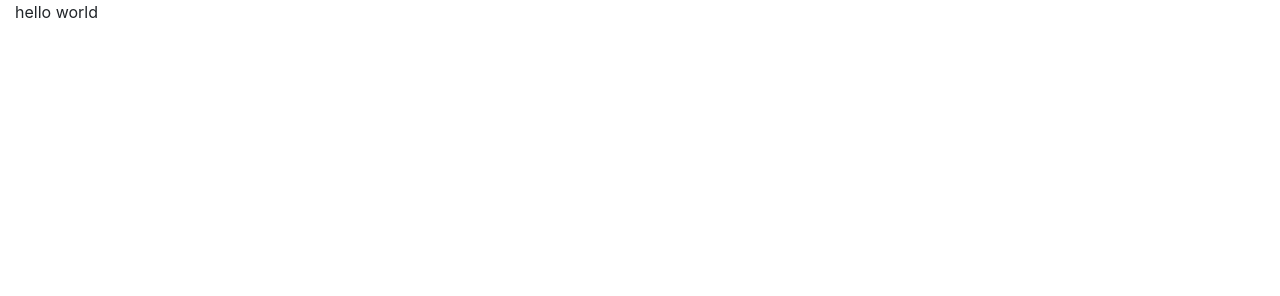
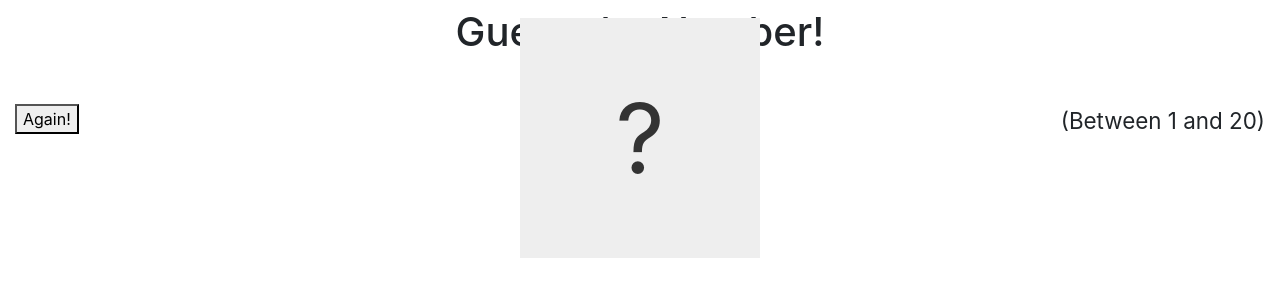
Before and after one commit to JonWil91/Numbers-game-JavaScript, a plain HTML site: page index.html in a window 1280 px wide. Drawn offline with nearby package versions, Linux system fonts and the light colour scheme.

Commit message:
Added header layout; title, button and game parameters text

```diff
--- a/index.html
+++ b/index.html
@@ -1,14 +1,31 @@
 <!DOCTYPE html>
 <html lang="en">
+
 <head>
     <meta charset="UTF-8">
     <meta name="viewport" content="width=device-width, initial-scale=1.0">
-    <link rel="stylesheet" href="https://cdn.jsdelivr.net/npm/bootstrap@4.5.3/dist/css/bootstrap.min.css" integrity="sha384-TX8t27EcRE3e/ihU7zmQxVncDAy5uIKz4rEkgIXeMed4M0jlfIDPvg6uqKI2xXr2" crossorigin="anonymous">
+    <link rel="stylesheet" href="https://cdn.jsdelivr.net/npm/bootstrap@4.5.3/dist/css/bootstrap.min.css"
+        integrity="sha384-TX8t27EcRE3e/ihU7zmQxVncDAy5uIKz4rEkgIXeMed4M0jlfIDPvg6uqKI2xXr2" crossorigin="anonymous">
     <link rel="stylesheet" href="style.css" />
-    <title>Guess the Number</title>
+    <title>Guess the Number!</title>
 </head>
+
 <body>
-    <p class="col lg-3">hello world</p>
+    <header class="container-fluid">
+        <h1 class="text-center mt-2 mb-5">Guess the Number!</h1>
+        <div class="row">
+            <div class="col-lg-12">
+                <button class="btn-green again">Again!</button>
+                <p class="between text-right">(Between 1 and 20)</p>
+                <p class="number">?</p>
+            </div>
+        </div>
+    </header>
+
+
+
+    <script src="script.js"></script>
 
 </body>
+
 </html>
--- a/style.css
+++ b/style.css
@@ -0,0 +1,24 @@
+
+
+.between {
+  font-size: 1.4rem;
+  display: inline;
+  float: right;
+}
+
+.again {
+  top: 2rem;
+}
+
+.number {
+    background: #eee;
+    color: #333;
+    font-size: 6rem;
+    width: 15rem;
+    padding: 3rem 0rem;
+    text-align: center;
+    position: absolute;
+    bottom: 0;
+    left: 50%;
+    transform: translate(-50%, 50%);
+}
```
